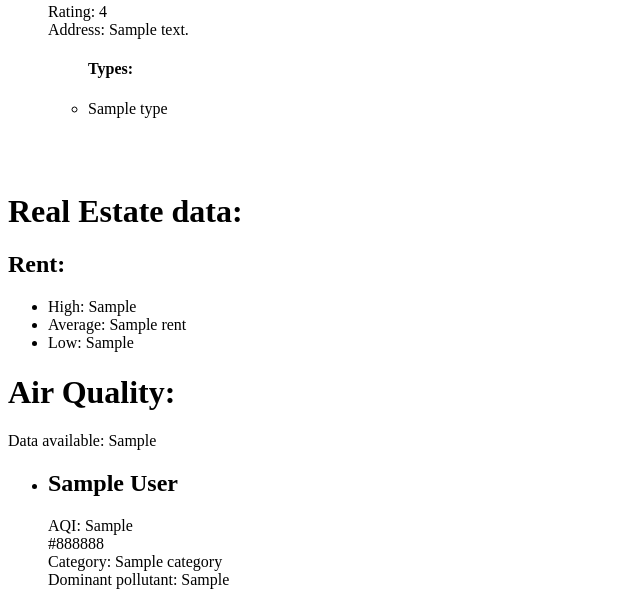
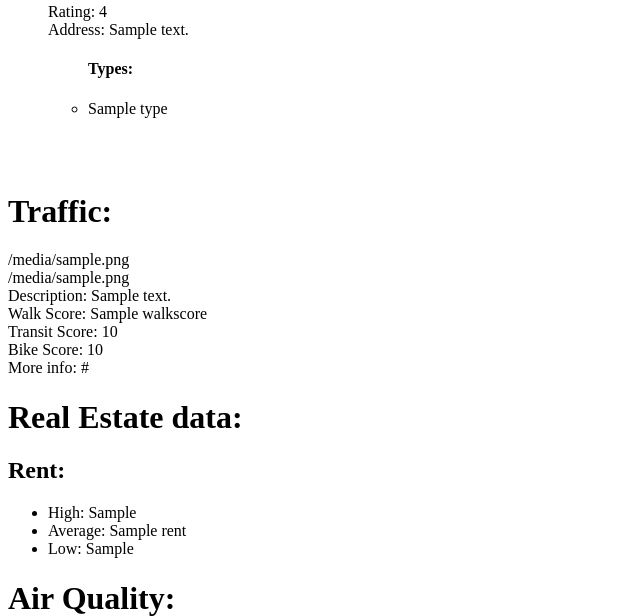
Before and after one commit to CompSciLauren/fedcodeathon, a Flask app: template backend_flask/Templates/report.html in a window 1280 px wide. Shown: the part 169-785 px from the top of the page, without its empty margins (0-640 px from the left). Before the commit the page ends 758 px from the top, so only its background shows below. Run offline with Flask 2, Linux system fonts and the light colour scheme; the template is opened without the code that fills it: most values are stand-ins (such as "Sample title", 1, 10 or a date in 2020).

Commit message:
Added traffic to reports page

```diff
--- a/backend_flask/Templates/report.html
+++ b/backend_flask/Templates/report.html
@@ -23,6 +23,17 @@
             </li>
         {% endfor %}
     </ul>
+
+    <h1>
+        Traffic:
+    </h1>
+    <span>{{ traffic['logo_url'] }}</span><br><!--use this as an image url-->
+    <span>{{ traffic['more_info_icon'] }}</span><br><!--use this as an image url-->
+    <span>Description: {{ traffic['description'] }}</span><br>
+    <span>Walk Score: {{ traffic['walkscore'] }}</span><br>
+    <span>Transit Score: {{ traffic['transit']['score'] }}</span><br>
+    <span>Bike Score: {{ traffic['bike']['score'] }}</span><br>
+    <span>More info: {{ traffic['help_link'] }}</span><br>
 
     <h1>
     	Real Estate data:
--- a/backend_flask/application.py
+++ b/backend_flask/application.py
@@ -33,14 +33,15 @@ def render_report():
     b_list = g_scraper.get_business_list_radius(area, biz)
     c_list = c_scraper.get_cost_lat_lng(lat, lng)
     air_qual = get_quality_lat_lng(lat, lng, 'data_collectors/air_quality_key')['data']
-
+    traffic = get_traffic_lat_lng(lat, lng, 'data_collectors/traffic_key')
     return render_template("report.html",
                         place=place,
                         biz=biz,
                         rad=rad,
                         biz_data=b_list['results'],
                         air_qual=air_qual,
-                        cost_data=c_list)
+                        cost_data=c_list,
+                        traffic=traffic)
 
 @app.route("/map_api", methods=["GET"])
 def map_api():
```
